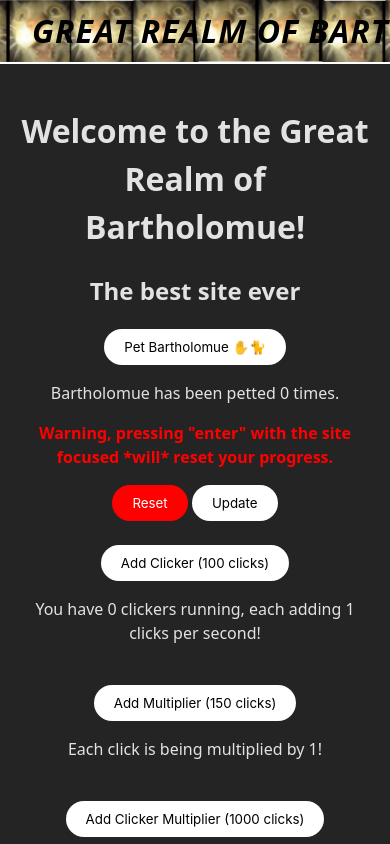
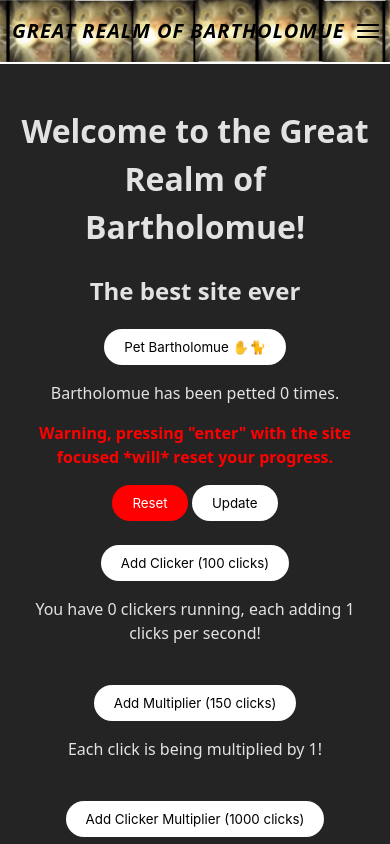
Before and after one commit to landoodle123/Barth-site, a SvelteKit app: page / in a window 390 px wide. Shown: the top 844 px of the page. Built offline with nearby package versions, Linux system fonts and the light colour scheme; no server answers.

Commit message:
improved site on mobile or narrow displays

```diff
--- a/src/routes/Navbar.svelte
+++ b/src/routes/Navbar.svelte
@@ -1,22 +1,47 @@
 <script>
+  import { onMount } from 'svelte';
   export let loggedIn = false;
+  let open = false;
+
+  function toggleMenu() {
+    open = !open;
+  }
+
   async function logout() {
     await fetch('/logout', { method: 'POST' });
     window.location.href = '/login';
   }
+
+  // Close menu on navigation or on wider screens
+  let mql;
+  onMount(() => {
+    mql = window.matchMedia('(min-width: 700px)');
+    const handler = () => { if (mql.matches) open = false; };
+    mql.addEventListener?.('change', handler);
+    return () => mql.removeEventListener?.('change', handler);
+  });
 </script>
 <nav class="navbar">
   <div class="navbar-text">
     <a href="/">GREAT REALM OF BARTHOLOMUE</a>
   </div>
   <div class="navbar-links">
-    <a href="/leaderboard">Leaderboard</a>
-    {#if loggedIn}
-      <button type="button" on:click={logout}>Log out</button>
-    {:else}
-      <a href="/login">Login</a>
-      <a href="/signup">Sign up</a>
-    {/if}
+    <!-- hamburger for small screens -->
+    <button class="hamburger" aria-label="Toggle menu" aria-expanded={open} on:click={toggleMenu}>
+      <span class="bar"></span>
+      <span class="bar"></span>
+      <span class="bar"></span>
+    </button>
+
+    <div class:mobile-open={open} class="links-container" role="navigation">
+      <a href="/leaderboard">Leaderboard</a>
+      {#if loggedIn}
+        <button type="button" on:click={() => { logout(); open = false; }}>Log out</button>
+      {:else}
+        <a href="/login" on:click={() => open = false}>Login</a>
+        <a href="/signup" on:click={() => open = false}>Sign up</a>
+      {/if}
+    </div>
   </div>
 </nav>
 
@@ -75,4 +100,65 @@
     background: #f0f0f0;
     color: #0078d7;
   }
+
+  /* Hamburger button (hidden on wide screens) */
+  .hamburger {
+    display: none;
+    flex-direction: column;
+    gap: 4px;
+    padding: 8px;
+    background: none;
+    border: none;
+    cursor: pointer;
+  }
+  .hamburger .bar {
+    width: 22px;
+    height: 2px;
+    background: #000;
+    display: block;
+    border-radius: 2px;
+  }
+
+  /* Mobile menu container (hidden on wide screens) */
+  .links-container {
+    display: flex;
+    gap: 16px;
+    align-items: center;
+  }
+
+  /* Small screen behavior */
+  @media (max-width: 700px) {
+    .navbar {
+      padding: 0 12px;
+    }
+    .navbar-text a { font-size: 1.25rem; }
+    .hamburger { display: flex; }
+    .links-container {
+      position: absolute;
+      top: 64px;
+      right: 12px;
+      background: rgba(255,255,255,0.95);
+      color: #000;
+      flex-direction: column;
+      align-items: flex-start;
+      padding: 12px;
+      border-radius: 8px;
+      box-shadow: 0 8px 24px rgba(0,0,0,0.15);
+      transform-origin: top right;
+      display: none;
+      min-width: 140px;
+      z-index: 50;
+    }
+    .links-container.mobile-open {
+      display: flex;
+    }
+    .navbar-links a,
+    .navbar-links button {
+      color: #000;
+      background: none;
+      padding: 8px 12px;
+      width: 100%;
+      text-align: left;
+    }
+  }
 </style>
```
